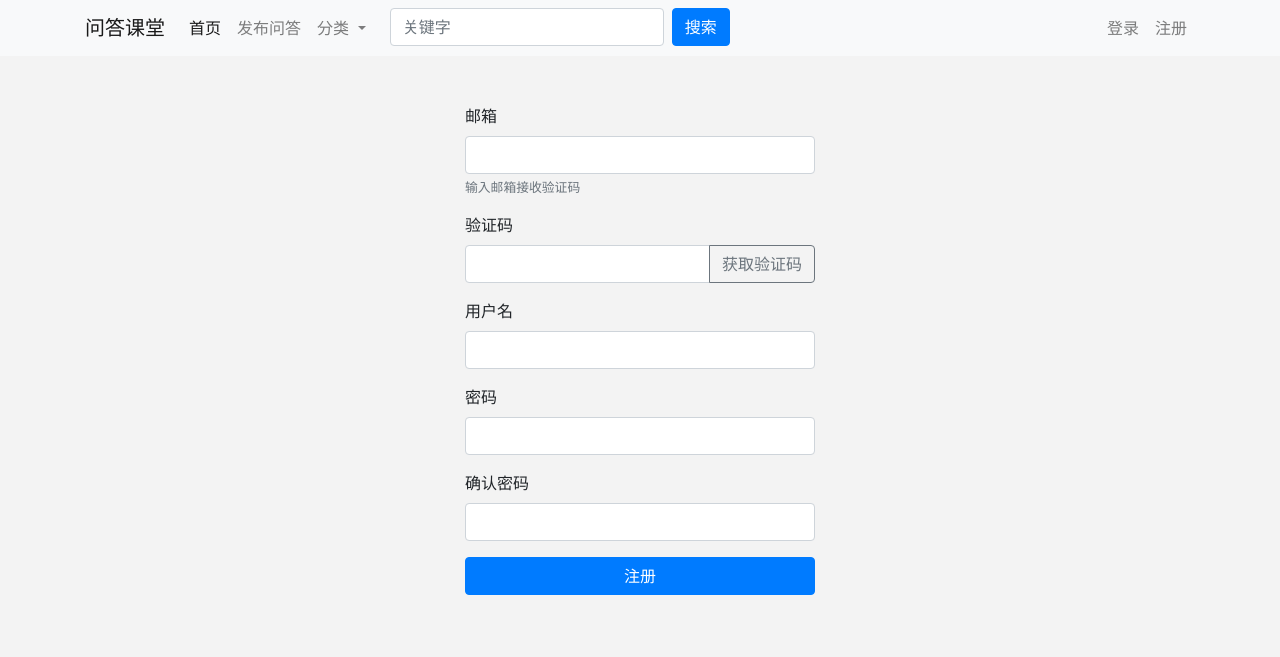
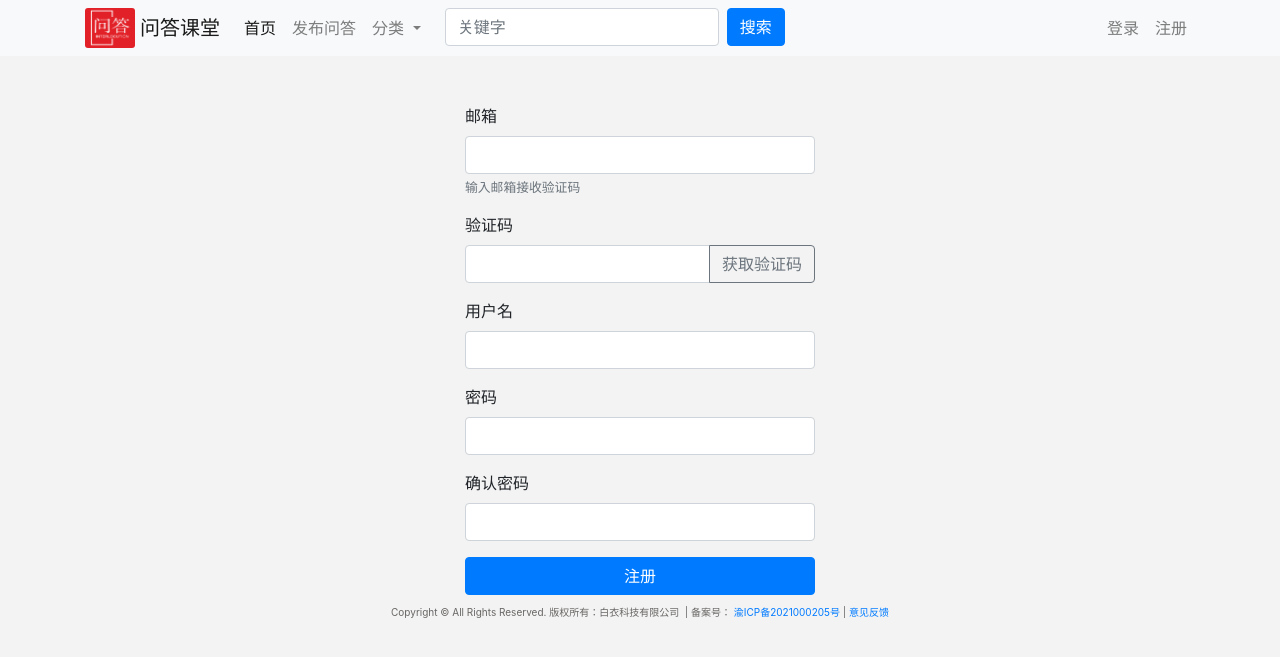
Before and after one commit to baiyi11/wdkt, a Flask app: page /user/regist in a window 1280 px wide. Shown: the top 657 px of the page. Run offline with Flask 2, Linux system fonts and the light colour scheme; some libraries are stand-ins or nearby versions.

Commit message:
增加log

```diff
--- a/wdkt/static/css/init.css
+++ b/wdkt/static/css/init.css
@@ -1,3 +1,18 @@
 body{
     background-color: #f3f3f3;
 }
+
+.footer{
+    margin-top: 10px;
+    font-size: 10px;
+    text-align: center;
+    color: rgb(104, 102, 100);
+}
+
+
+.log {
+    width: 50px;
+    height: 40px;
+    border-radius: 3px;
+    margin-right: 5px;
+}
--- a/wdkt/templates/base.html
+++ b/wdkt/templates/base.html
@@ -23,6 +23,7 @@
 <body>
     <nav class="navbar navbar-expand-lg navbar-light bg-light">
         <div class="container">
+            <img  class="log" src="./static/images/log.png" alt="">
             <a class="navbar-brand" href="{{url_for('qa.index')}}">问答课堂</a>
             <button class="navbar-toggler" type="button" data-toggle="collapse" data-target="#navbarSupportedContent"
                 aria-controls="navbarSupportedContent" aria-expanded="false" aria-label="Toggle navigation">
@@ -51,7 +52,8 @@
                     </li>
                     <li class="nav-item ml-3">
                         <form class="form-inline my-2 my-lg-0" method="GET" action="{{url_for('qa.index')}}">
-                            <input class="form-control mr-sm-2" type="search" name="search" placeholder="关键字" aria-label="Search">
+                            <input class="form-control mr-sm-2" type="search" name="search" placeholder="关键字"
+                                aria-label="Search">
                             <button class="btn btn-primary  my-2 my-sm-0" type="submit">搜索</button>
                         </form>
                     </li>
@@ -81,6 +83,13 @@
     <div class="container">
         {% block body %} {% endblock %}
     </div>
+
+    <footer class="footer">
+        Copyright © All Rights Reserved. 版权所有：白衣科技有限公司 &nbsp;|&nbsp;备案号：
+        <a href="https://beian.miit.gov.cn/" target="_blank">渝ICP备2021000205号</a>&nbsp;|&nbsp;<a
+            href="/user/suggest">意见反馈</a>
+    </footer>
+
 </body>
 
 </html>
```
Also changed, not shown: wdkt/static/images/log.png (added). Lines whose indentation alone changed are shown as unchanged.
